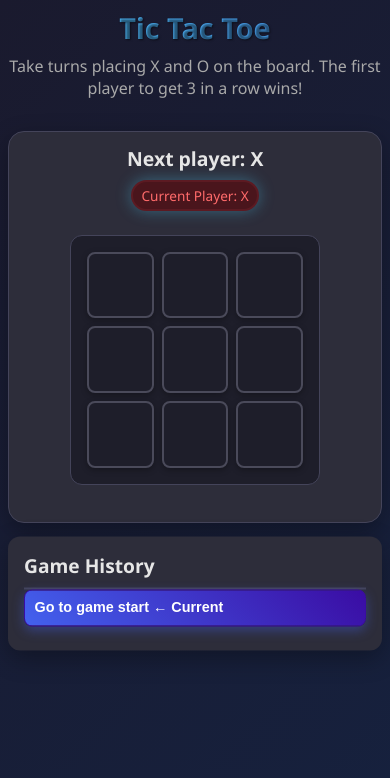
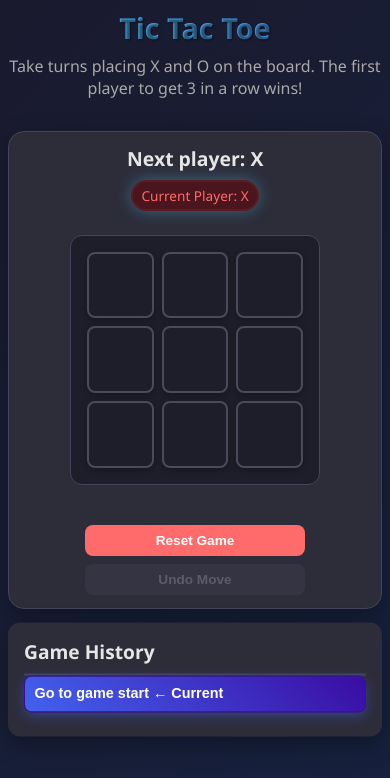
Before and after one commit to bijithintersmart/user, a Next.js app: page /tic-tak in a window 390 px wide. Shown: the top 778 px of the page. Built offline with nearby package versions, Linux system fonts and the light colour scheme.

Commit message:
Enhance Tic Tac Toe functionality; add reset and undo features, improve button styling, and refactor Board and Game components for better state management

```diff
--- a/src/app/tic-tak/components/Board.js
+++ b/src/app/tic-tak/components/Board.js
@@ -1,7 +1,14 @@
 import Square from './square'
 import styles from './Board.module.css';
 
-export default function Board({ xIsNext, squares, onPlay }) {
+export default function Board({
+  xIsNext,
+  squares,
+  onPlay,
+  onReset,
+  onUndo,
+  onRestart,
+}) {
   const winner = calculateWinner(squares);
   const turns = calculateTurns(squares);
   const player = xIsNext ? "X" : "O";
@@ -19,7 +26,11 @@ export default function Board({ xIsNext, squares, onPlay }) {
       <div className={styles.statusDisplay}>
         <h2 className={styles.status}>{status}</h2>
         <div className={styles.playerIndicator}>
-          <span className={`${styles.player} ${xIsNext ? styles.playerX : styles.playerO}`}>
+          <span
+            className={`${styles.player} ${
+              xIsNext ? styles.playerX : styles.playerO
+            }`}
+          >
             Current Player: {player}
           </span>
         </div>
@@ -33,14 +44,40 @@ export default function Board({ xIsNext, squares, onPlay }) {
           />
         ))}
       </div>
+      {/* Show button group only when game is still ongoing */}
+      {!winner && turns > 0 ? (
+        <div className={styles.buttonGroup}>
+          <button className={styles.resetButton} onClick={onReset}>
+            Reset Game
+          </button>
+          <button
+            className={styles.undoButton}
+            onClick={onUndo}
+            disabled={squares.every((square) => !square)}
+          >
+            Undo Move
+          </button>
+        </div>
+      ) : null}
       {winner && (
         <div className={styles.winnerAnnouncement}>
-          🎉 Player <span className={styles.winnerSymbol}>{winner}</span> wins! 🎉
+          🎉 Player <span className={styles.winnerSymbol}>{winner}</span> wins!
+          🎉
+          <div className={styles.winnerButtonGroup}>
+            <button className={styles.restartButton} onClick={onRestart}>
+              Restart Game
+            </button>
+          </div>
         </div>
       )}
       {!winner && !turns && (
         <div className={styles.drawAnnouncement}>
           🤝 It's a draw! 🤝
+          <div className={styles.winnerButtonGroup}>
+            <button className={styles.restartButton} onClick={onRestart}>
+              Restart Game
+            </button>
+          </div>
         </div>
       )}
     </div>
--- a/src/app/tic-tak/components/Board.module.css
+++ b/src/app/tic-tak/components/Board.module.css
@@ -67,6 +67,71 @@
   background-color: #1e1e2a;
   border-radius: 12px;
   border: 1px solid #44445a;
+}
+
+.buttonGroup {
+  display: flex;
+  gap: 0.8rem;
+  width: 100%;
+  justify-content: center;
+  margin-top: 1rem;
+}
+
+.winnerButtonGroup {
+  margin-top: 1rem;
+  display: flex;
+  justify-content: center;
+}
+
+.resetButton, .undoButton, .restartButton {
+  padding: 0.7rem 1.2rem;
+  border: none;
+  border-radius: 8px;
+  font-size: 0.9rem;
+  font-weight: 600;
+  cursor: pointer;
+  transition: all 0.3s ease;
+  min-width: 100px;
+}
+
+.resetButton {
+  background-color: #ff6b6b;
+  color: #ffffff;
+}
+
+.resetButton:hover {
+  background-color: #ff5252;
+  transform: translateY(-2px);
+  box-shadow: 0 4px 12px rgba(255, 107, 107, 0.4);
+}
+
+.undoButton {
+  background-color: #4a4a5a;
+  color: #e6e6e6;
+}
+
+.undoButton:hover:not(:disabled) {
+  background-color: #5a5a6a;
+  transform: translateY(-2px);
+  box-shadow: 0 4px 12px rgba(74, 74, 90, 0.4);
+}
+
+.undoButton:disabled {
+  background-color: #3a3a4a;
+  color: #7a7a8a;
+  cursor: not-allowed;
+  opacity: 0.6;
+}
+
+.restartButton {
+  background-color: #4361ee;
+  color: #ffffff;
+}
+
+.restartButton:hover {
+  background-color: #3a56e0;
+  transform: translateY(-2px);
+  box-shadow: 0 4px 12px rgba(67, 97, 238, 0.4);
 }
 
 .winnerAnnouncement {
@@ -180,6 +245,20 @@
     max-width: 300px;
   }
 
+  .buttonGroup {
+    flex-direction: column;
+    align-items: center;
+  }
+
+  .winnerButtonGroup {
+    margin-top: 0.8rem;
+  }
+
+  .resetButton, .undoButton, .restartButton {
+    width: 100%;
+    max-width: 200px;
+  }
+
   .winnerAnnouncement,
   .drawAnnouncement {
     font-size: 1.3rem;
@@ -209,6 +288,22 @@
 
   .board {
     max-width: 280px;
+  }
+
+  .buttonGroup {
+    flex-direction: column;
+    align-items: center;
+    gap: 0.6rem;
+  }
+
+  .winnerButtonGroup {
+    margin-top: 0.6rem;
+  }
+
+  .resetButton, .undoButton, .restartButton {
+    width: 100%;
+    max-width: 220px;
+    padding: 0.6rem 1rem;
   }
 
   .winnerAnnouncement,
@@ -241,6 +336,20 @@
     max-width: 250px;
   }
 
+  .buttonGroup {
+    gap: 0.5rem;
+  }
+
+  .winnerButtonGroup {
+    margin-top: 0.5rem;
+  }
+
+  .resetButton, .undoButton, .restartButton {
+    padding: 0.5rem 0.8rem;
+    font-size: 0.85rem;
+    min-width: 90px;
+  }
+
   .winnerAnnouncement,
   .drawAnnouncement {
     font-size: 1.1rem;
--- a/src/app/tic-tak/page.js
+++ b/src/app/tic-tak/page.js
@@ -1,13 +1,15 @@
-"use client"
-import {useGameStore} from "../../state/GameState";
-import Board from './components/Board'
-import styles from './page.module.css';
+"use client";
+import { useGameStore } from "../../state/GameState";
+import Board from "./components/Board";
+import styles from "./page.module.css";
 
 export default function Game() {
   const history = useGameStore((state) => state.history);
   const setHistory = useGameStore((state) => state.setHistory);
   const currentMove = useGameStore((state) => state.currentMove);
   const setCurrentMove = useGameStore((state) => state.setCurrentMove);
+  const resetGame = useGameStore((state) => state.resetGame);
+  const undoGame = useGameStore((state) => state.undoGame);
   const xIsNext = currentMove % 2 === 0;
   const currentSquares = history[currentMove];
 
@@ -25,11 +27,21 @@ export default function Game() {
     <div className={styles.gameContainer}>
       <div className={styles.gameHeader}>
         <h1>Tic Tac Toe</h1>
-        <p className={styles.gameInstructions}>Take turns placing X and O on the board. The first player to get 3 in a row wins!</p>
+        <p className={styles.gameInstructions}>
+          Take turns placing X and O on the board. The first player to get 3 in
+          a row wins!
+        </p>
       </div>
       <div className={styles.gameContent}>
         <div className={styles.boardSection}>
-          <Board xIsNext={xIsNext} squares={currentSquares} onPlay={handlePlay} />
+          <Board
+            xIsNext={xIsNext}
+            squares={currentSquares}
+            onPlay={handlePlay}
+            onReset={resetGame}
+            onUndo={undoGame}
+            onRestart={resetGame}
+          />
         </div>
         <div className={styles.movesSection}>
           <h3>Game History</h3>
@@ -43,7 +55,9 @@ export default function Game() {
               return (
                 <li key={historyIndex}>
                   <button
-                    className={`${styles.moveButton} ${currentMove === historyIndex ? styles.currentMove : ''}`}
+                    className={`${styles.moveButton} ${
+                      currentMove === historyIndex ? styles.currentMove : ""
+                    }`}
                     onClick={() => jumpTo(historyIndex)}
                   >
                     {description}
--- a/src/state/GameState.js
+++ b/src/state/GameState.js
@@ -20,10 +20,29 @@ export const useGameStore = create(
         setCurrentMove: (nextMove) => {
           set((state) => ({
             currentMove:
-              typeof nextMove == "functon"
+              typeof nextMove == "function"
                 ? nextMove(state.currentMove)
                 : nextMove,
           }));
+        },
+        resetGame: (gameState) => {
+          set((state) => ({
+            history: [Array(9).fill(null)],
+            currentMove: 0,
+          }));
+        },
+        undoGame: () => {
+          set((state) => {
+            if (state.currentMove <= 0) {
+              return state;
+            }
+            const newHistory = state.history.slice(0, -1);
+            const newCurrentMove = Math.max(0, state.currentMove - 1);
+            return {
+              history: newHistory,
+              currentMove: newCurrentMove,
+            };
+          });
         },
       };
     }
```
